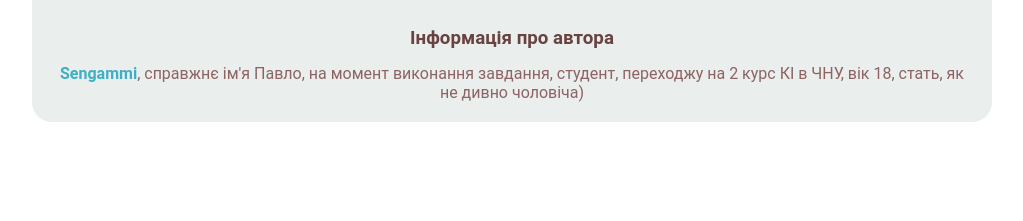
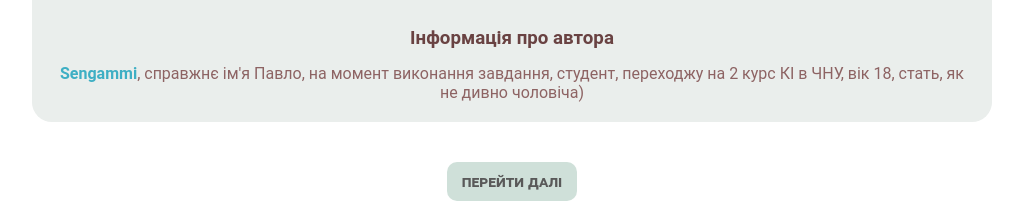
Before and after one commit to Sengammi/github-lab7, a plain HTML site: page task_7.html in a window 1280 px wide. Shown: the part 657-878 px from the top of the page, without its empty margins (128-1151 px from the left). Before the commit the page ends 800 px from the top, so only its background shows below. Drawn offline with Linux system fonts and the light colour scheme.

Commit message:
Add next page buttons

```diff
--- a/scss/task_7.scss
+++ b/scss/task_7.scss
@@ -137,3 +137,25 @@ a{
     }
   }
 }
+.button-next{
+  display: flex;
+  .next-page{
+    padding: 10px 15px;
+    background-color: #cfe0d9;
+    border-radius: 10px;
+    font-variant: all-petite-caps;
+    margin: 20px auto;
+    justify-content: center;
+    text-align: center;
+    &:hover{
+      background-color: #c8ffe3;
+    }
+    &:active{
+      background-color: #b2eed1;
+    }
+    a{
+      color: #595959;
+      text-decoration: none;
+    }
+  }
+}
--- a/task_7.html
+++ b/task_7.html
@@ -71,6 +71,11 @@
             <p><a href="https://github.com/Sengammi" target="_blank">Sengammi</a>, справжнє ім'я Павло, на момент виконання завдання, студент, переходжу на 2 курс КІ в ЧНУ, вік 18, стать, як не дивно чоловіча)</p>
         </div>
     </div>
+    <div class="button-next">
+        <span class="next-page">
+            <a href="./task_7-1.html">перейти далі</a>
+        </span>
+    </div>
 
 </body>
 </html>
```
Also changed, not shown: task_7-1.html (+5 -0 lines), task_7-2.html (+5 -1 lines), css/task_7.css, 1 other file.
